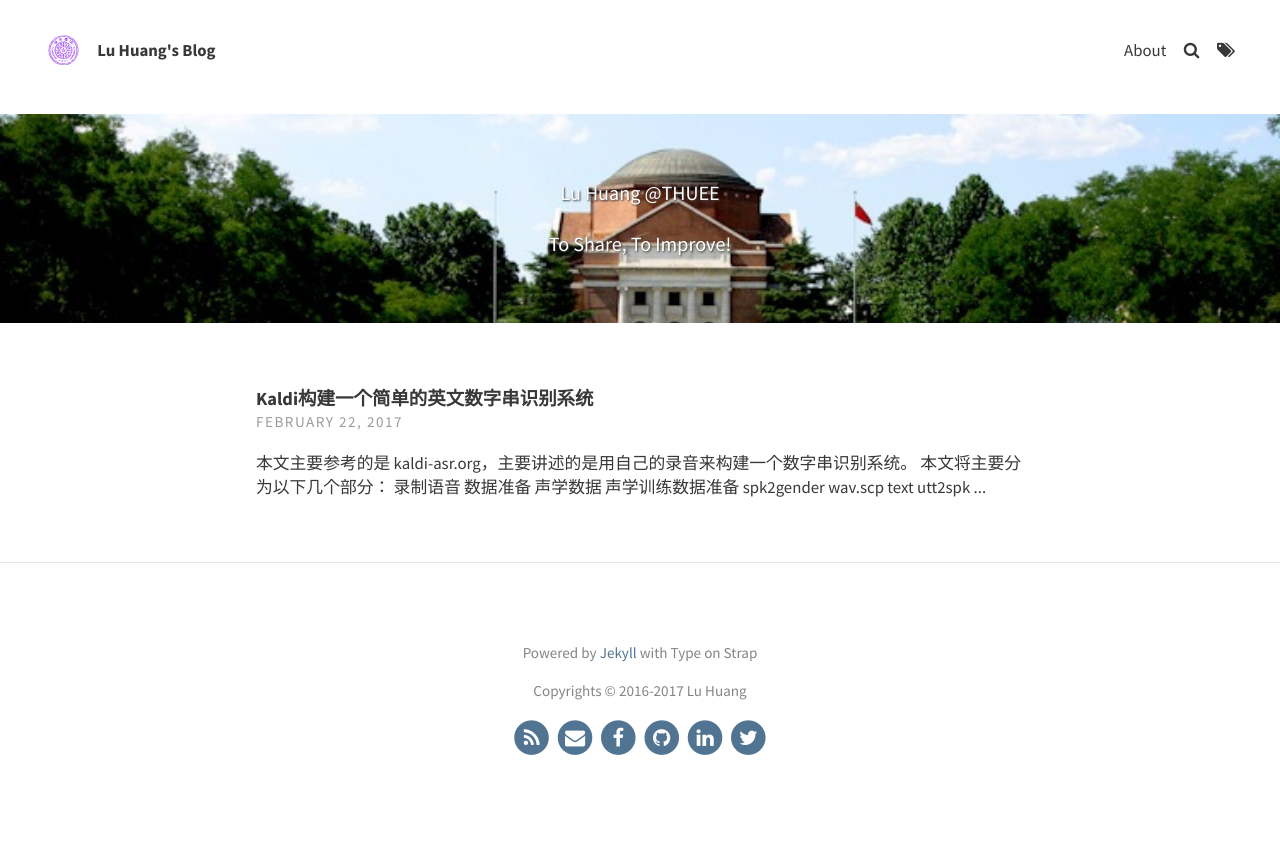
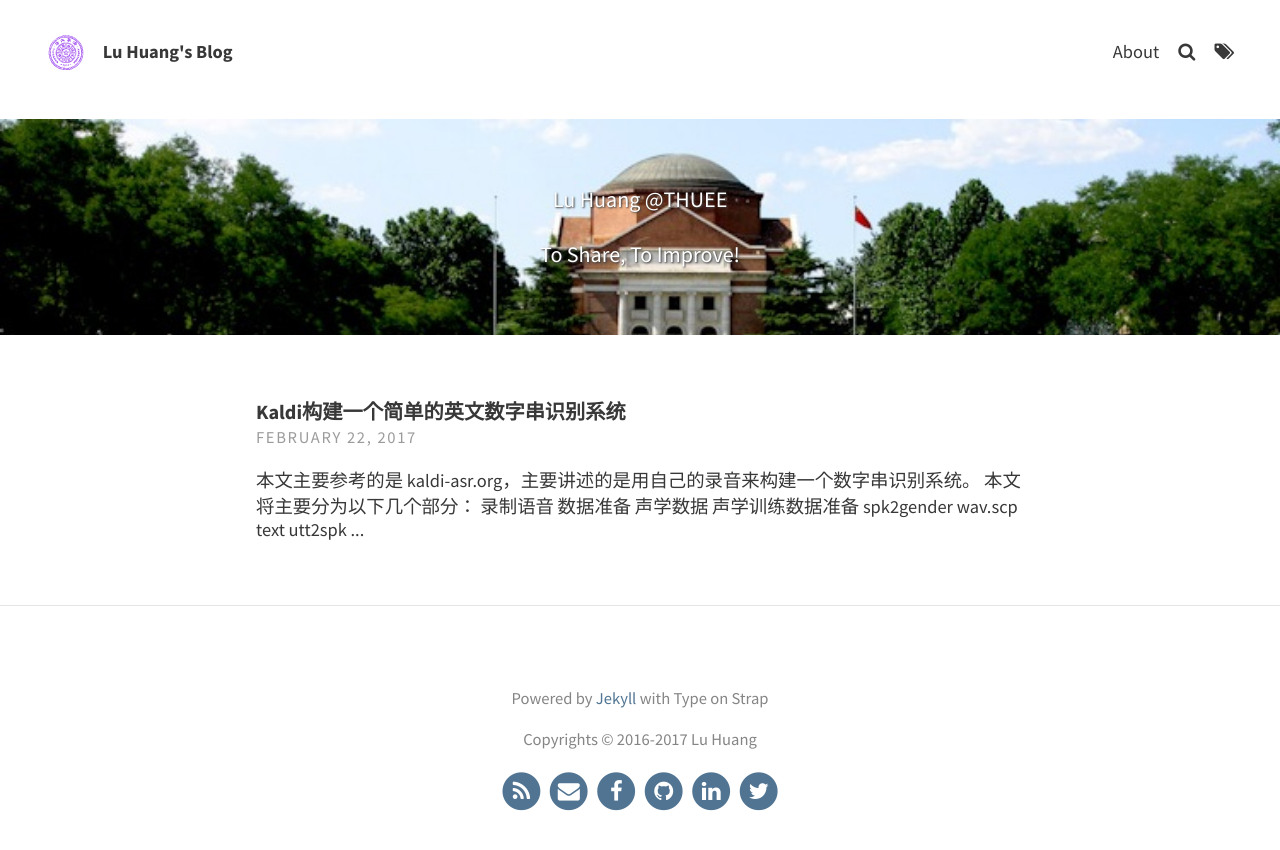
Before and after one commit to hlthu/hlthu.github.io, a Jekyll site: the page built from index.html, in a window 1280 px wide. Shown: the top 850 px of the page. Built offline with Jekyll 4.4.1, drawn with Linux system fonts in a browser that asks for light colours; the list of posts is cut into pages by our own code; comment, search, counter and statistics services are not loaded.

Commit message:
font size

```diff
--- a/_sass/base/_variables.scss
+++ b/_sass/base/_variables.scss
@@ -1,7 +1,7 @@
 // Typography
 $font-family-main: 'Source Sans Pro', Helvetica, Arial, sans-serif;
 $font-family-headings: 'Source Sans Pro', Helvetica, Arial, sans-serif;
-$font-size: 1.05em;
+$font-size: 1.15em;
 
 
 // Padding
--- a/_sass/layouts/_index.scss
+++ b/_sass/layouts/_index.scss
@@ -88,7 +88,7 @@
         }
     }
     .excerpt {
-        margin-top: 1em;
+        margin-top: 0.85em;
     }
 }
 
```
